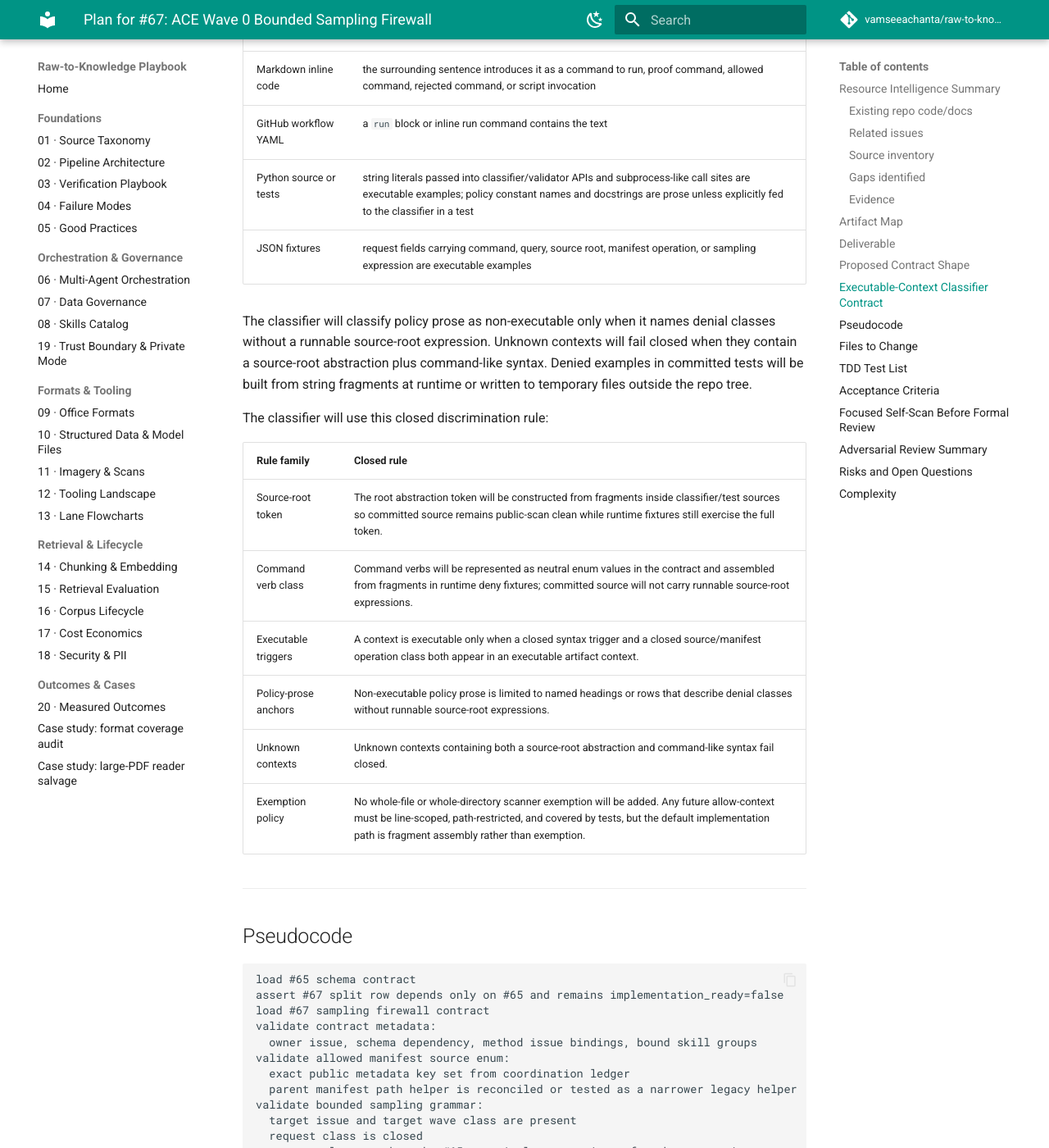
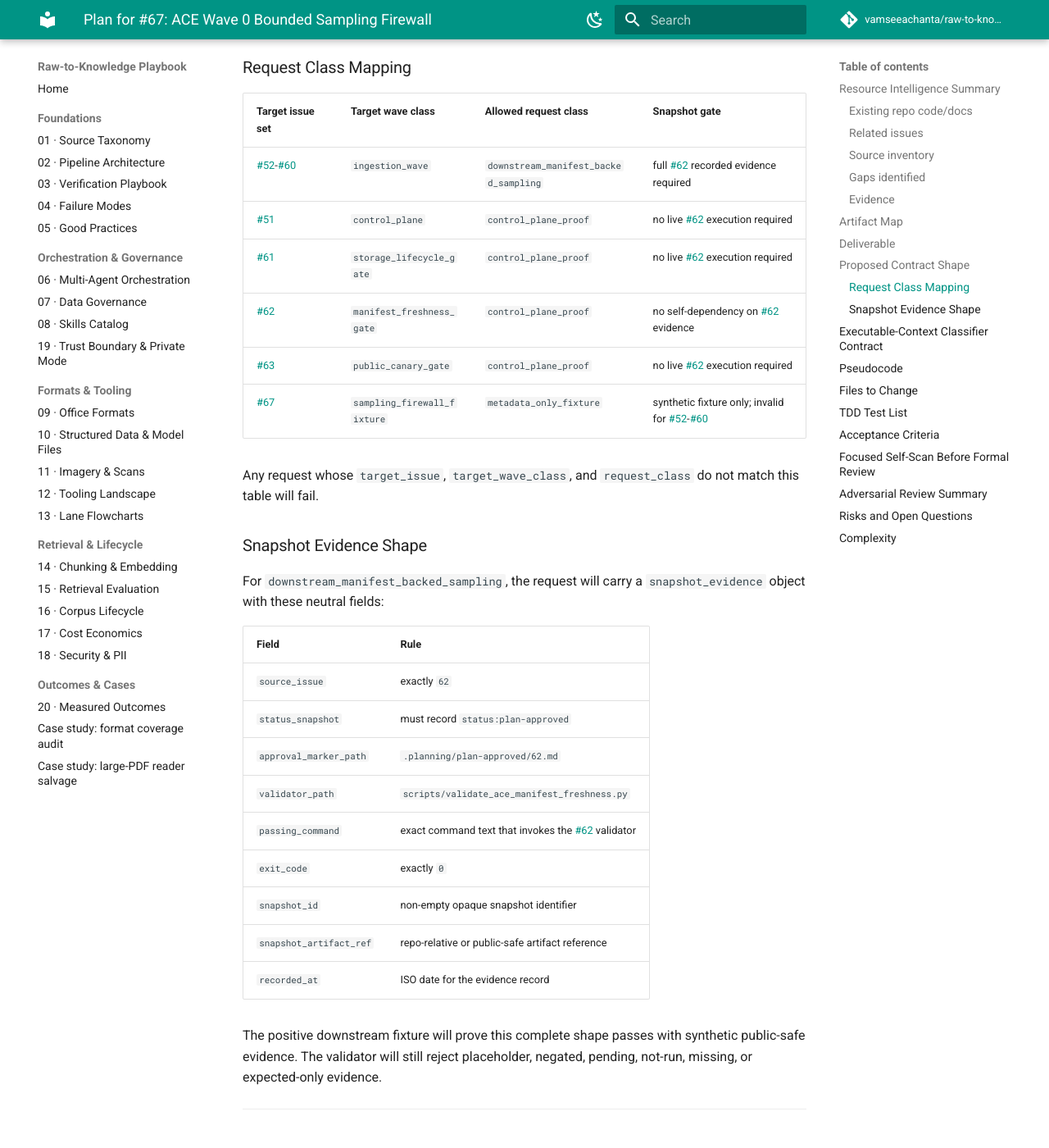
Before and after one commit to vamseeachanta/raw-to-knowledge-playbook, an MkDocs documentation site: the page built from docs/plans/2026-06-30-issue-67-ace-wave-0-bounded-sampling-firewall.md, in a window 1280 px wide and 1400 px high, scrolled down 6328 px. Shown: the whole window at 82% size. Built offline with MkDocs 1.6.1 and Material for MkDocs 9.7.7, drawn with Linux system fonts in a browser that asks for light colours; comment, search, counter and statistics services are not loaded; some of the changed text lies outside the part shown.

Commit message:
docs: patch issue 67 r2 findings

```diff
--- a/docs/plans/2026-06-30-issue-67-ace-wave-0-bounded-sampling-firewall.md
+++ b/docs/plans/2026-06-30-issue-67-ace-wave-0-bounded-sampling-firewall.md
@@ -135,15 +135,51 @@ The implementation will create a closed JSON contract with these top-level field
 | `allowed_manifest_sources` | exactly the six public metadata keys listed in this plan's Source inventory |
 | `required_sampling_fields` | target issue, target wave class, manifest source, seed, sort rule, per-bucket row cap, maximum files touched, maximum bytes touched, request class, [#62](https://github.com/vamseeachanta/raw-to-knowledge-playbook/issues/62) evidence requirement, and output shape |
 | `maximum_caps` | per-bucket row cap no greater than `200`, maximum files touched no greater than `25`, maximum bytes touched no greater than `1048576` |
-| `request_classes` | `control_plane_proof`, `downstream_manifest_backed_sampling`, and `metadata_only_fixture`; request class must match the target issue's #65 canonical wave class |
+| `request_classes` | `control_plane_proof`, `downstream_manifest_backed_sampling`, and `metadata_only_fixture`; request class must match the closed mapping table below |
 | `target_issue_gate` | target issues [#52](https://github.com/vamseeachanta/raw-to-knowledge-playbook/issues/52)-[#60](https://github.com/vamseeachanta/raw-to-knowledge-playbook/issues/60) must use `downstream_manifest_backed_sampling`; exempt classes are invalid for those issues |
 | `seed_rule` | fixed, reviewable seed identifiers only; random, clock-derived, user-local, or unstated seeds fail |
 | `sort_rule` | neutral sort-policy fields may reference #65 private schema terms as array values only; no raw private values, raw private-key assignments, or unknown sort keys are allowed |
 | `downstream_snapshot_gate` | [#52](https://github.com/vamseeachanta/raw-to-knowledge-playbook/issues/52)-[#60](https://github.com/vamseeachanta/raw-to-knowledge-playbook/issues/60) require [#62](https://github.com/vamseeachanta/raw-to-knowledge-playbook/issues/62) status, approval-marker, implemented-validator, passing-command, exit-code, and snapshot-id evidence before sampling |
+| `snapshot_evidence_schema` | neutral keys for source issue, status snapshot, approval marker path, validator path, passing command, exit code, snapshot id, snapshot artifact reference, and recorded-at date |
+| `executable_context_triggers` | closed enum for markdown fence, markdown list command, markdown inline command, workflow run block, Python string passed to classifier, and JSON request field |
+| `command_verb_classes` | closed enum for traversal, broad search/list, manifest query, raw manifest read, full-file fingerprint/count, and full materialization |
+| `source_root_token_classes` | closed enum for ACE root abstraction, manifest key token, and synthetic fixture token |
+| `manifest_operation_classes` | closed enum for bounded metadata probe, bounded sample selection, snapshot evidence check, and denied unbounded operation |
 | `denied_executable_classes` | recursive traversal, broad list/search over the source root, unrestricted manifest query, raw manifest read, full-file hashing/counting of large manifests, and unbounded materialization |
 | `public_safety_notes` | no private source content, raw host paths, raw source values, raw digests, exact private inventory counts, client identifiers, personal identifiers, or publication destinations |
 
 The implementation will not create public tokens, private lookup maps, durable storage locations, manifest freshness snapshots, public-output canaries, legal/security scans, docs navigation, or publication outputs.
+
+### Request Class Mapping
+
+| Target issue set | Target wave class | Allowed request class | Snapshot gate |
+|---|---|---|---|
+| [#52](https://github.com/vamseeachanta/raw-to-knowledge-playbook/issues/52)-[#60](https://github.com/vamseeachanta/raw-to-knowledge-playbook/issues/60) | `ingestion_wave` | `downstream_manifest_backed_sampling` | full [#62](https://github.com/vamseeachanta/raw-to-knowledge-playbook/issues/62) recorded evidence required |
+| [#51](https://github.com/vamseeachanta/raw-to-knowledge-playbook/issues/51) | `control_plane` | `control_plane_proof` | no live [#62](https://github.com/vamseeachanta/raw-to-knowledge-playbook/issues/62) execution required |
+| [#61](https://github.com/vamseeachanta/raw-to-knowledge-playbook/issues/61) | `storage_lifecycle_gate` | `control_plane_proof` | no live [#62](https://github.com/vamseeachanta/raw-to-knowledge-playbook/issues/62) execution required |
+| [#62](https://github.com/vamseeachanta/raw-to-knowledge-playbook/issues/62) | `manifest_freshness_gate` | `control_plane_proof` | no self-dependency on [#62](https://github.com/vamseeachanta/raw-to-knowledge-playbook/issues/62) evidence |
+| [#63](https://github.com/vamseeachanta/raw-to-knowledge-playbook/issues/63) | `public_canary_gate` | `control_plane_proof` | no live [#62](https://github.com/vamseeachanta/raw-to-knowledge-playbook/issues/62) execution required |
+| [#67](https://github.com/vamseeachanta/raw-to-knowledge-playbook/issues/67) | `sampling_firewall_fixture` | `metadata_only_fixture` | synthetic fixture only; invalid for [#52](https://github.com/vamseeachanta/raw-to-knowledge-playbook/issues/52)-[#60](https://github.com/vamseeachanta/raw-to-knowledge-playbook/issues/60) |
+
+Any request whose `target_issue`, `target_wave_class`, and `request_class` do not match this table will fail.
+
+### Snapshot Evidence Shape
+
+For `downstream_manifest_backed_sampling`, the request will carry a `snapshot_evidence` object with these neutral fields:
+
+| Field | Rule |
+|---|---|
+| `source_issue` | exactly `62` |
+| `status_snapshot` | must record `status:plan-approved` |
+| `approval_marker_path` | `.planning/plan-approved/62.md` |
+| `validator_path` | `scripts/validate_ace_manifest_freshness.py` |
+| `passing_command` | exact command text that invokes the [#62](https://github.com/vamseeachanta/raw-to-knowledge-playbook/issues/62) validator |
+| `exit_code` | exactly `0` |
+| `snapshot_id` | non-empty opaque snapshot identifier |
+| `snapshot_artifact_ref` | repo-relative or public-safe artifact reference |
+| `recorded_at` | ISO date for the evidence record |
+
+The positive downstream fixture will prove this complete shape passes with synthetic public-safe evidence. The validator will still reject placeholder, negated, pending, not-run, missing, or expected-only evidence.
 
 ---
 
@@ -189,7 +225,7 @@ validate allowed manifest source enum:
 validate bounded sampling grammar:
   target issue and target wave class are present
   request class is closed
-  request class matches the #65 canonical wave registry for the target issue
+  target issue, target wave class, and request class match the request-class mapping table
   manifest source is present and allowed
   seed is present, fixed, reviewable, and not random or clock-derived
   sort rule references a neutral sort policy and #65 private schema terms as values only
@@ -200,12 +236,16 @@ validate bounded sampling grammar:
 validate downstream sampling gate:
   target issues #52-#60 require downstream_manifest_backed_sampling
   target issues #52-#60 reject control_plane_proof and metadata_only_fixture
+  downstream_manifest_backed_sampling requires a complete snapshot_evidence object
   ingestion-wave request classes require recorded #62 status, approval marker,
   implemented validator, passing command, exact exit code, and snapshot id
+  positive synthetic downstream fixture with complete public-safe evidence passes
   placeholder, negated, pending, not-run, or expected-only evidence fails
   control-plane proof and metadata-only fixture classes do not require live #62 execution
 validate executable contexts:
   markdown, workflow, Python, and JSON contexts are classified by closed rule families
+  executable_context_triggers, command_verb_classes, source_root_token_classes,
+  and manifest_operation_classes are closed enums in the contract
   policy prose naming denied classes is allowed only when no runnable source-root expression exists
   unknown runnable-looking contexts fail closed
   classifier/test sources assemble denied command/source-root fixtures from fragments
@@ -258,14 +298,17 @@ run parent coordination validator and #65 schema validator
 | `test_allowed_manifest_sources_are_closed` | Manifest source set cannot drift | Contract manifest source list | Exactly the six public metadata keys are allowed |
 | `test_bounded_sampling_fields_are_required` | Sampling request grammar is complete | Synthetic request missing one field at a time | Missing target issue, target wave class, manifest source, seed, sort rule, per-bucket cap, max files, max bytes, request class, or output shape fails |
 | `test_sampling_caps_are_enforced` | Caps cannot exceed portfolio limits | Synthetic requests with above-limit caps | Requests over 200 rows, 25 files, or 1048576 bytes fail |
+| `test_request_class_mapping_covers_every_allowed_target` | Mapping table is explicit for all target classes | Contract mapping table | #51, #52-#60, #61, #62, #63, and #67 fixture target are all covered |
 | `test_request_class_must_match_target_wave` | Downstream waves cannot self-select an exempt class | Synthetic request for [#52](https://github.com/vamseeachanta/raw-to-knowledge-playbook/issues/52)-[#60](https://github.com/vamseeachanta/raw-to-knowledge-playbook/issues/60) with exempt request class | Fails with target issue/wave mismatch |
 | `test_downstream_sampling_requires_62_snapshot_evidence` | Manifest-backed ingestion waves cannot sample without [#62](https://github.com/vamseeachanta/raw-to-knowledge-playbook/issues/62) evidence | Synthetic downstream request without complete evidence | Fails with [#62](https://github.com/vamseeachanta/raw-to-knowledge-playbook/issues/62) gate error |
+| `test_downstream_sampling_accepts_complete_62_snapshot_evidence` | Positive #62 evidence shape is usable | Synthetic downstream request with complete public-safe evidence object | Passes snapshot gate |
 | `test_placeholder_snapshot_evidence_fails` | Placeholder gate evidence cannot satisfy [#62](https://github.com/vamseeachanta/raw-to-knowledge-playbook/issues/62) requirement | Synthetic request using pending/not-run/expected wording | Fails with placeholder evidence error |
 | `test_control_plane_fixture_does_not_require_live_62` | CI can validate #67 before #62 implementation | Metadata-only control-plane fixture | Passes without `ACE_SHARE_ROOT` and without live [#62](https://github.com/vamseeachanta/raw-to-knowledge-playbook/issues/62) execution |
 | `test_seed_rule_rejects_unstable_values` | Seed grammar is deterministic | Synthetic requests with random, clock-derived, empty, or user-local seeds | Fails with seed rule error |
 | `test_sort_rule_references_65_private_terms_safely` | Sort grammar does not invent row-key semantics or expose private values | Synthetic sort rule fixtures | Neutral sort-policy value referencing #65 term values passes; unknown keys or assigned private values fail |
 | `test_manifest_source_authority_matches_coordination` | Six-key source enum comes from the coordination ledger | Contract and coordination ledger | Contract source list matches coordination keys exactly |
 | `test_parent_manifest_helper_reconciled_or_not_authoritative` | Parent scanner helper cannot silently narrow #67 source enum | Parent validator constants and #67 contract | Either helper includes the six keys or a test proves #67 does not treat it as manifest-source authority |
+| `test_classifier_vocabularies_are_closed` | The classifier's core vocabularies are contract data, not implementation guesswork | Contract executable trigger, command verb, source-root token, and operation-class lists | Exact closed enum sets are present; unknown values fail |
 | `test_markdown_fenced_command_context_is_executable` | Fenced command examples are scanned as executable | Runtime-built markdown fixture | Runnable denied source-root expression fails |
 | `test_markdown_policy_prose_context_is_non_executable` | Policy prose can name denial classes safely | Policy paragraph with no runnable source-root expression | Passes classifier |
 | `test_workflow_run_context_is_executable` | Workflow run blocks are scanned | Runtime-built workflow fixture | Runnable denied source-root expression fails |
@@ -295,6 +338,8 @@ run parent coordination validator and #65 schema validator
 - [ ] `config/ace-bounded-sampling-firewall-contract.json` defines a closed [#67](https://github.com/vamseeachanta/raw-to-knowledge-playbook/issues/67) contract with owner issue, schema dependency, allowed manifest sources, required sampling fields, cap maxima, request classes, denied executable classes, downstream [#62](https://github.com/vamseeachanta/raw-to-knowledge-playbook/issues/62) evidence rules, and public-safety notes.
 - [ ] Every sampling request records a target issue and target wave class imported from the [#65](https://github.com/vamseeachanta/raw-to-knowledge-playbook/issues/65) canonical wave registry.
 - [ ] Downstream wave requests for [#52](https://github.com/vamseeachanta/raw-to-knowledge-playbook/issues/52)-[#60](https://github.com/vamseeachanta/raw-to-knowledge-playbook/issues/60) cannot use exempt request classes to bypass [#62](https://github.com/vamseeachanta/raw-to-knowledge-playbook/issues/62) snapshot evidence.
+- [ ] Request-class mapping is explicit for `control_plane`, `ingestion_wave`, `storage_lifecycle_gate`, `manifest_freshness_gate`, `public_canary_gate`, and the [#67](https://github.com/vamseeachanta/raw-to-knowledge-playbook/issues/67) synthetic fixture target class.
+- [ ] The contract defines closed enums for executable triggers, command verb classes, source-root token classes, and manifest operation classes.
 - [ ] Seed grammar rejects random, clock-derived, empty, user-local, or otherwise non-reviewable seeds.
 - [ ] Sort grammar uses neutral policy fields and #65 private schema terms as values only; unknown sort keys, raw private values, and assigned private-key forms fail.
 - [ ] Manifest source authority is the six-key set in `docs/plans/ace-share-ingestion-wave-coordination.md`; parent scanner helper patterns are reconciled or explicitly tested as non-authoritative for source enumeration.
@@ -304,7 +349,7 @@ run parent coordination validator and #65 schema validator
 - [ ] Denied executable classes cover recursive traversal, broad source-root list/search, unrestricted manifest query, raw manifest read, full-file hashing/counting of large manifests, and unbounded materialization.
 - [ ] Bounded sampling requests require target issue, target wave class, manifest source, deterministic seed, sort rule, per-bucket row cap, max files touched, max bytes touched, request class, and metadata-only output shape.
 - [ ] Sampling caps are bounded to no more than 200 rows per bucket, 25 files touched, and 1048576 bytes touched unless a later approved issue changes the portfolio contract.
-- [ ] Manifest-backed downstream waves require recorded [#62](https://github.com/vamseeachanta/raw-to-knowledge-playbook/issues/62) status, approval marker, implemented validator, passing command, exact exit code, and snapshot ID before sampling.
+- [ ] Manifest-backed downstream waves require a complete `snapshot_evidence` object with [#62](https://github.com/vamseeachanta/raw-to-knowledge-playbook/issues/62) status, approval marker path, implemented validator path, passing command, exact exit code, snapshot ID, artifact reference, and recorded-at date before sampling.
 - [ ] [#67](https://github.com/vamseeachanta/raw-to-knowledge-playbook/issues/67) does not implement [#62](https://github.com/vamseeachanta/raw-to-knowledge-playbook/issues/62) freshness, [#66](https://github.com/vamseeachanta/raw-to-knowledge-playbook/issues/66) token generation, [#68](https://github.com/vamseeachanta/raw-to-knowledge-playbook/issues/68) reusable public-surface scanning, [#69](https://github.com/vamseeachanta/raw-to-knowledge-playbook/issues/69) legal/security scanning, [#61](https://github.com/vamseeachanta/raw-to-knowledge-playbook/issues/61) durable storage, or [#63](https://github.com/vamseeachanta/raw-to-knowledge-playbook/issues/63) publication certification.
 - [ ] The validator passes with `ACE_SHARE_ROOT` unset and does not read private source content.
 - [ ] Public artifacts do not publish raw private source paths, raw source values, source-like digest assignments, exact private inventory counts, client identifiers, personal identifiers, proprietary snippets, or publication destinations.
@@ -340,6 +385,9 @@ run parent coordination validator and #65 schema validator
 | Claude r1 | MAJOR | Found self-scanner contradiction, under-specified classifier rule, manifest-source authority drift, stale Files-to-Change wording, CI command mismatch, and registry scan reflexivity. Current draft patches these findings; re-review required. |
 | Codex r1 | MAJOR | Found #62 gate bypass by request-class self-selection, missing sort-key contract, weak seed/sort tests, legal-scan closeout downgrade, missing review-sidecar disposition, and stale plan-existence wording. Current draft patches these findings; re-review required. |
 | Gemini r1 | UNAVAILABLE | Installed client returned unsupported/ineligible-tier authentication error; no usable review signal. |
+| Claude r2 | UNAVAILABLE | CLI invocation failed before returning a usable review; no signal. |
+| Codex r2 | MAJOR | Found missing request-class mapping, missing closed classifier vocabularies, no positive #62 evidence schema/fixture, and open-ended legal-scan deferral. Current draft patches these findings; re-review required. |
+| Gemini r2 | UNAVAILABLE | Installed client returned unsupported/ineligible-tier authentication error; no usable review signal. |
 
 **Overall result:** MAJOR - draft only; not ready for `status:plan-review`.
 
```
Also changed, not shown: other parts of docs/plans/2026-06-30-issue-67-ace-wave-0-bounded-sampling-firewall.md (+2 -2 lines), docs/plans/README.md (+2 -2 lines), docs/plans/ace-share-ingestion-wave-coordination.md (+1 -1 lines), scripts/review/results/2026-06-30-plan-67-claude-r2.md (added, +11 -0 lines), scripts/review/results/2026-06-30-plan-67-codex-r2.md (added, +38 -0 lines), scripts/review/results/2026-06-30-plan-67-disagreement-r2.md (added, +29 -0 lines), scripts/review/results/2026-06-30-plan-67-gemini-r2.md (added, +11 -0 lines).
